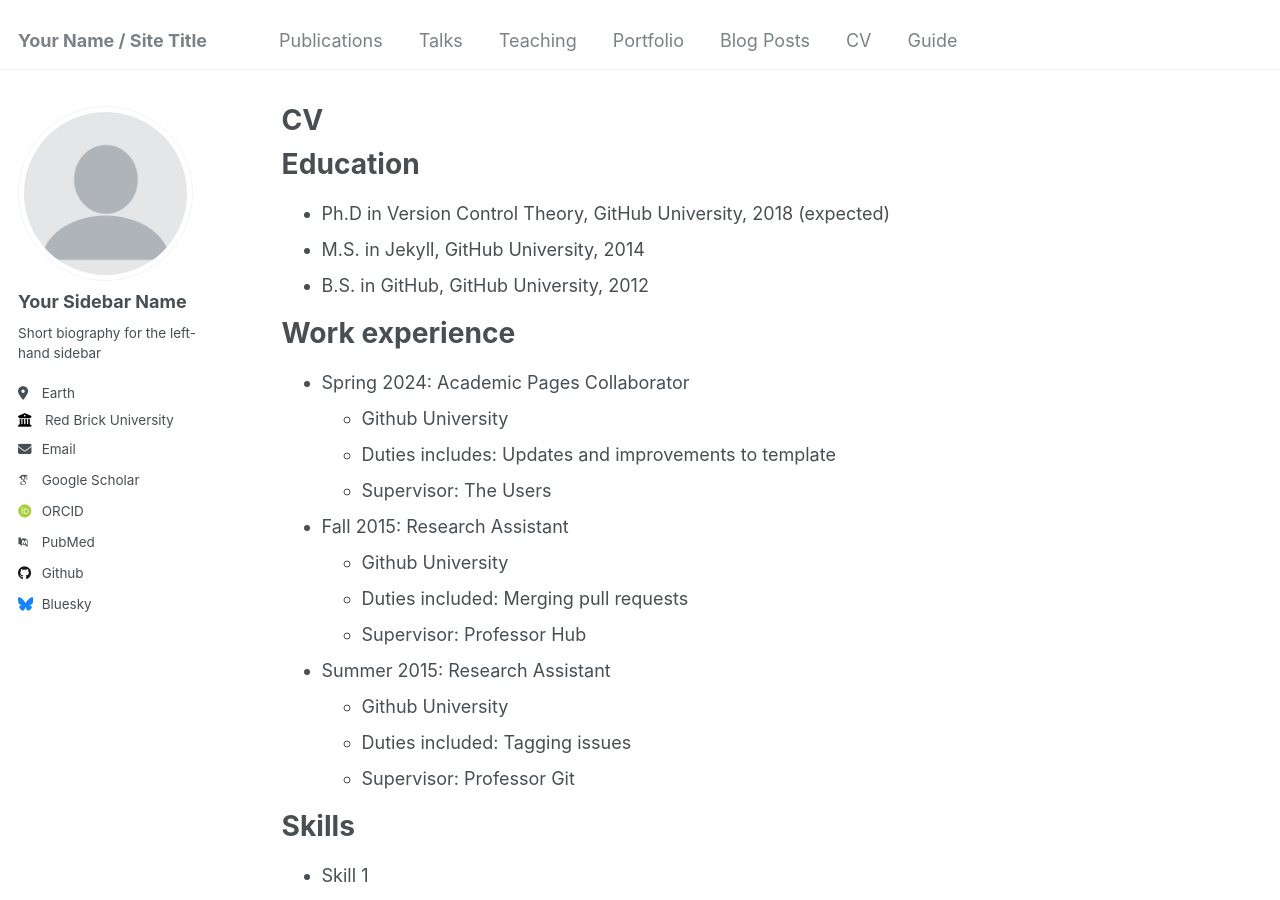
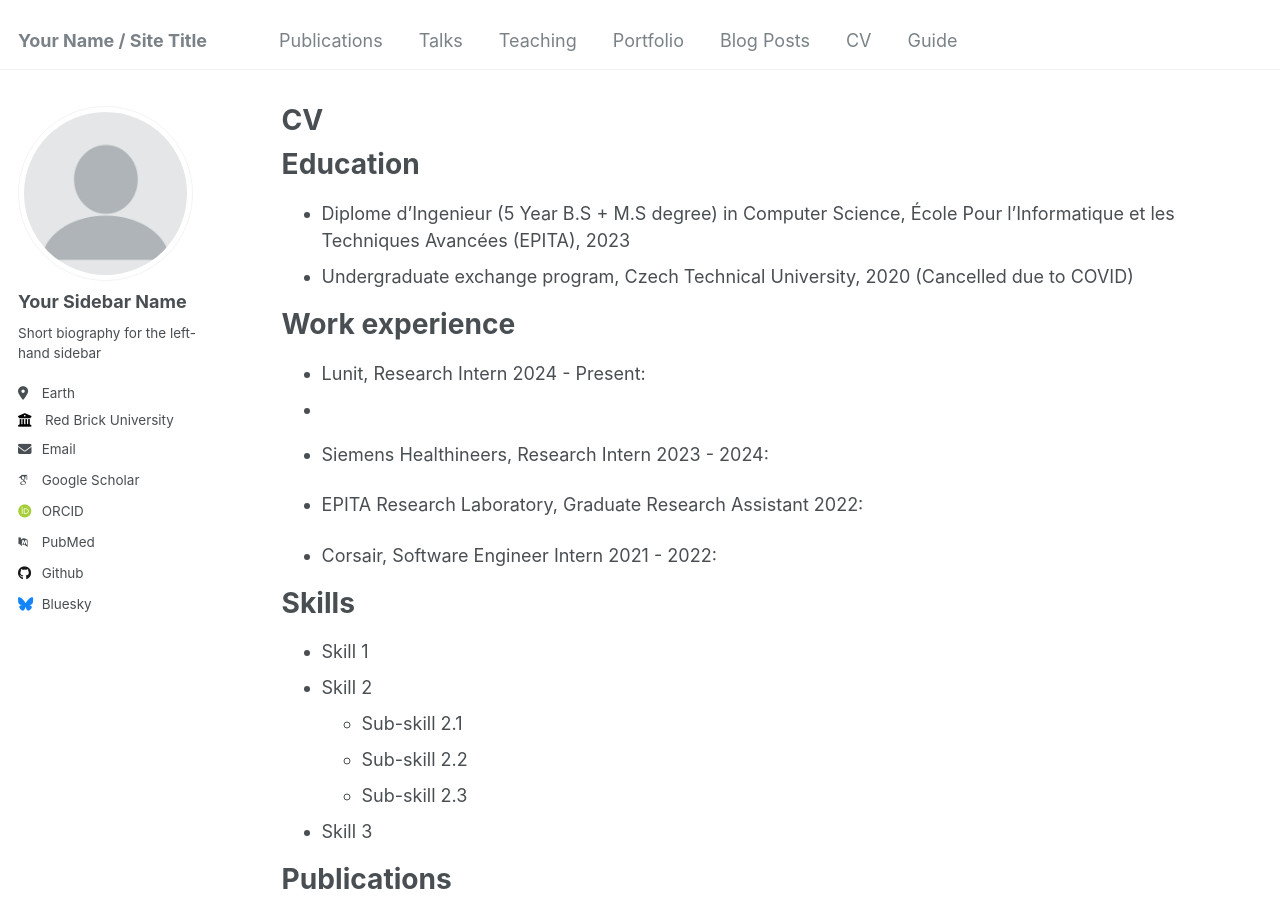
Before and after one commit to phbouchet/phbouchet.github.io, a Jekyll site: the page built from _pages/cv.md, in a window 1280 px wide and 900 px high. Built offline with Jekyll 4.4.1, drawn with Linux system fonts in a browser that asks for light colours; some web fonts are replaced.

Commit message:
Update cv.md

```diff
--- a/_pages/cv.md
+++ b/_pages/cv.md
@@ -11,26 +11,18 @@
 
 Education
 ======
-* Ph.D in Version Control Theory, GitHub University, 2018 (expected)
-* M.S. in Jekyll, GitHub University, 2014
-* B.S. in GitHub, GitHub University, 2012
+* Diplome d'Ingenieur (5 Year B.S + M.S degree) in Computer Science, École Pour l'Informatique et les Techniques Avancées (EPITA), 2023
+* Undergraduate exchange program, Czech Technical University, 2020 (Cancelled due to COVID)
 
 Work experience
 ======
-* Spring 2024: Academic Pages Collaborator
-  * Github University
-  * Duties includes: Updates and improvements to template
-  * Supervisor: The Users
+* Lunit, Research Intern 2024 - Present:
+*
+* Siemens Healthineers, Research Intern 2023 - 2024:
 
-* Fall 2015: Research Assistant
-  * Github University
-  * Duties included: Merging pull requests
-  * Supervisor: Professor Hub
+* EPITA Research Laboratory, Graduate Research Assistant 2022:
 
-* Summer 2015: Research Assistant
-  * Github University
-  * Duties included: Tagging issues
-  * Supervisor: Professor Git
+* Corsair, Software Engineer Intern 2021 - 2022:
 
 Skills
 ======
```
